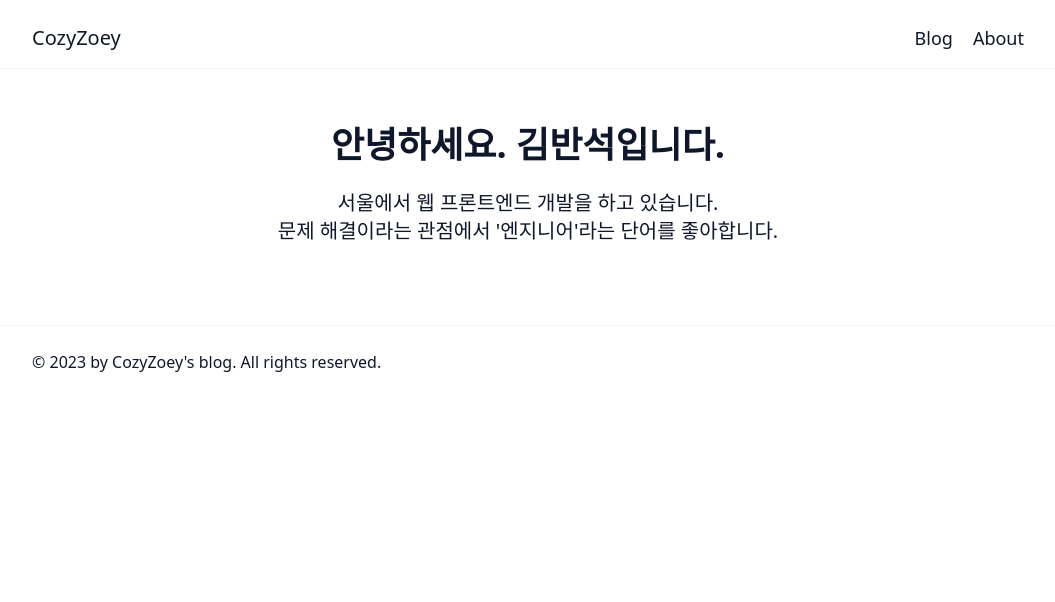
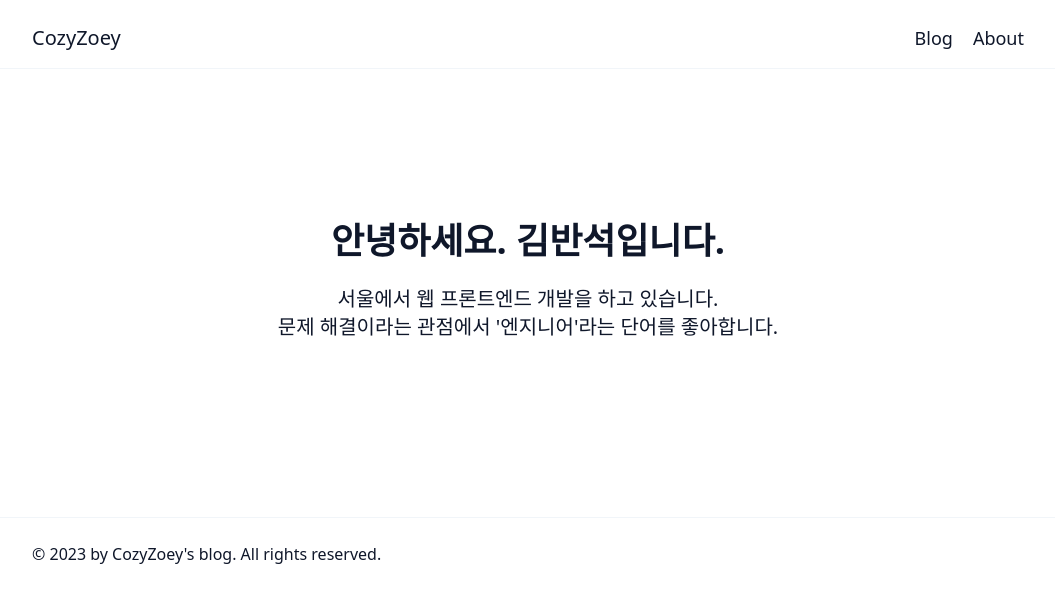
Before and after one commit to cozyzoey/blog, a Gatsby site: page / in a window 1280 px wide. Shown: the whole page, without its empty margins (112-1167 px from the left). Built offline with nearby package versions, Linux system fonts and the light colour scheme; Gatsby itself is replaced by a stand-in of ours; a small style sheet from the web is missing.

Commit message:
Minor UI

```diff
--- a/src/pages/index.tsx
+++ b/src/pages/index.tsx
@@ -4,7 +4,7 @@ import genPageTitle from 'utils/genPageTitle'
 export default function IndexPage() {
   return (
     <Layout>
-      <article className='center-content h-5/6 text-center break-keep'>
+      <article className='center-content py-24 text-center break-keep'>
         <h1 className='text-4xl font-bold mb-6'>안녕하세요. 김반석입니다.</h1>
         <section className='text-xl'>
           <p>서울에서 웹 프론트엔드 개발을 하고 있습니다.</p>
```
Also changed, not shown: static/admin/preview.css.
